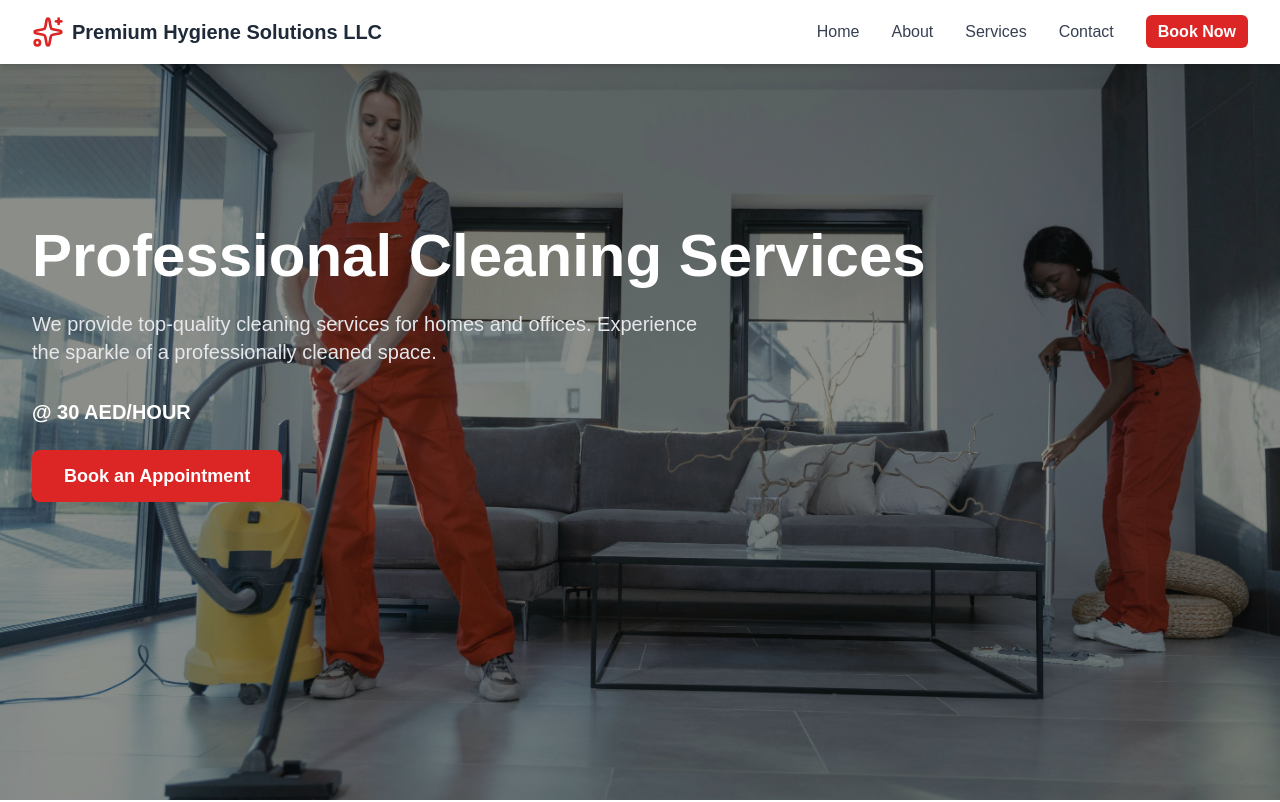
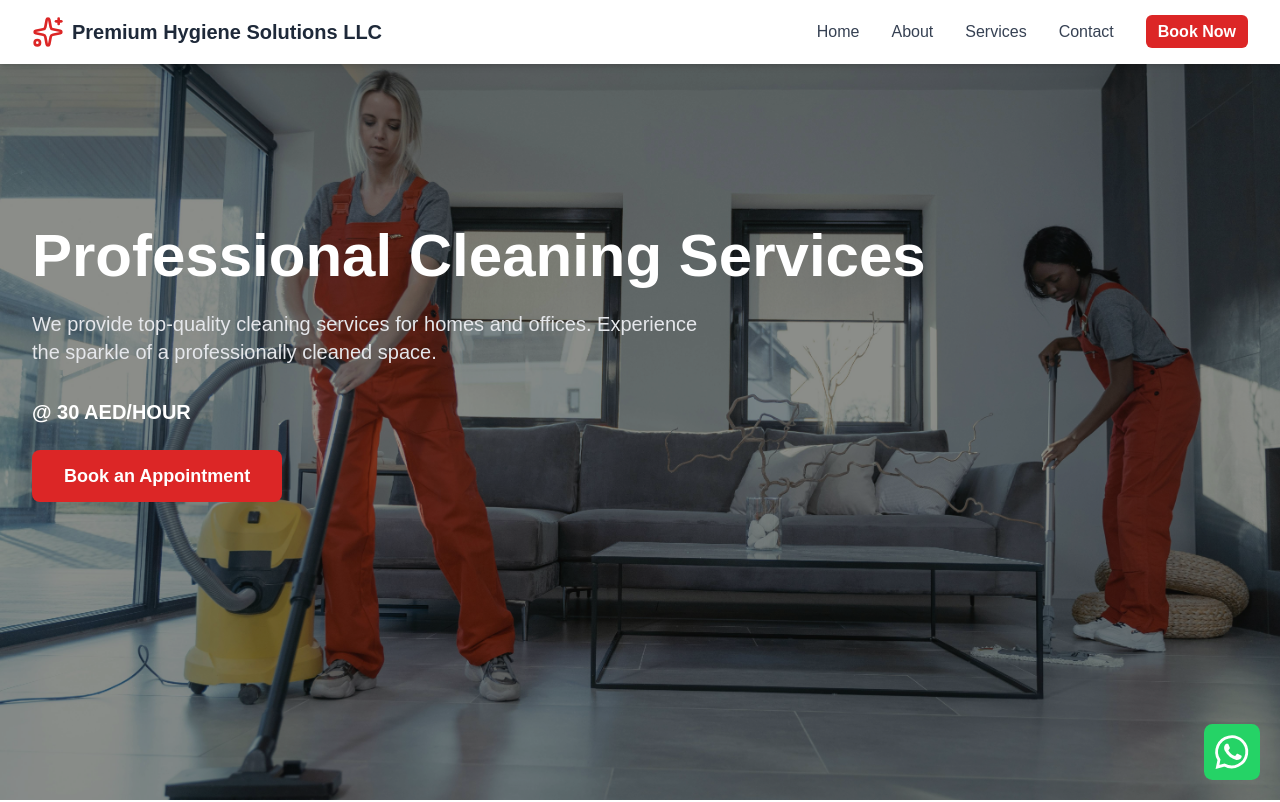
Before and after one commit to Samrood-dev/Premium-Hygiene-Solutions-LLC, a Next.js app: page / in a window 1280 px wide. Shown: the top 802 px of the page. Built offline with nearby package versions, Linux system fonts and the light colour scheme.

Commit message:
adds whatsapp link

```diff
--- /dev/null
+++ b/app/Icons/whatsapp.tsx
@@ -0,0 +1,30 @@
+const WhatsApp = ({ className = "h-12 w-12" }) => {
+    return (
+      <svg
+        xmlns="http://www.w3.org/2000/svg"
+        aria-label="WhatsApp"
+        role="img"
+        viewBox="0 0 512 512"
+        className={className}
+      >
+        <rect
+          width="512"
+          height="512"
+          rx="15%"
+          fill="#25d366"
+        />
+        <path
+          fill="#25d366"
+          stroke="#ffffff"
+          strokeWidth="26"
+          d="M123 393l14-65a138 138 0 1150 47z"
+        />
+        <path
+          fill="#ffffff"
+          d="M308 273c-3-2-6-3-9 1l-12 16c-3 2-5 3-9 1-15-8-36-17-54-47-1-4 1-6 3-8l9-14c2-2 1-4 0-6l-12-29c-3-8-6-7-9-7h-8c-2 0-6 1-10 5-22 22-13 53 3 73 3 4 23 40 66 59 32 14 39 12 48 10 11-1 22-10 27-19 1-3 6-16 2-18"
+        />
+      </svg>
+    );
+  };
+
+  export default WhatsApp;
--- a/app/booking/page.tsx
+++ b/app/booking/page.tsx
@@ -1,5 +1,3 @@
-"use client"
-
 import BookingWizard from "../componants/Booking/BookingWIzard";
 import Footer from "../componants/Footer";
 import Navbar from "../componants/Navbar";
--- /dev/null
+++ b/app/componants/Whatsapp.tsx
@@ -0,0 +1,18 @@
+import WhatsApp from "../Icons/whatsapp";
+
+const Whatsapp = () => {
+  return (
+    <div className="fixed bottom-5 right-5 z-50">
+      <a
+        href={`https://wa.me/${process.env.BUSINESS_WHATSAPP_NUMBER}`}
+        target="_blank"
+        rel="noopener noreferrer"
+        className="block hover:scale-110 transition-transform"
+      >
+        <WhatsApp className="h-14 w-14" />
+      </a>
+    </div>
+  );
+};
+
+export default Whatsapp;
--- a/app/page.tsx
+++ b/app/page.tsx
@@ -5,7 +5,8 @@ import Hero from "./componants/Hero";
 import HowWeWork from "./componants/HowWeWork";
 import Navbar from "./componants/Navbar";
 import Reviews from "./componants/Reviews";
-import Services from "./componants/service";
+import Services from "./componants/Service";
+import Whatsapp from "./componants/Whatsapp";
 
 export default function App() {
   return (
@@ -17,6 +18,7 @@ export default function App() {
       <HowWeWork />
       <Contact />
       <Reviews/>
+      <Whatsapp/>
       <Footer />
     </div>
   );
```
